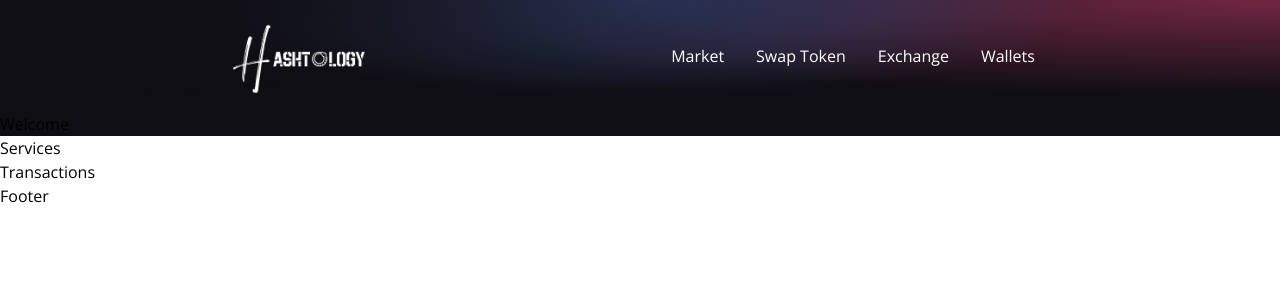
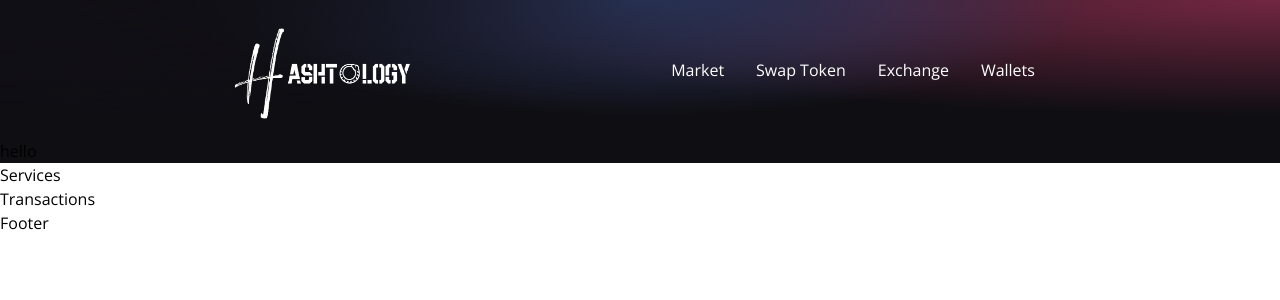
Before and after one commit to quiet-node/hashtology-dapp, a React (Vite) app in the folder client/: page / in a window 1280 px wide. Shown: the top 300 px of the page. Built offline with nearby package versions, Linux system fonts and the light colour scheme.

Commit message:
finish navBar

```diff
--- a/client/src/components/NavBar.tsx
+++ b/client/src/components/NavBar.tsx
@@ -8,7 +8,13 @@ interface Props {
 }
 
 const NavbarItem = ({ title, classProps }: Props) => {
-  return <li className={`mx-4 cursor-pointer ${classProps}`}>{title}</li>;
+  return (
+    <li
+      className={`mx-4 my-8 cursor-pointer  flex flex-col justify-start items-center  ${classProps}`}
+    >
+      {title}
+    </li>
+  );
 };
 
 const NavBar = () => {
@@ -20,7 +26,7 @@ const NavBar = () => {
         <img
           src='../../images/hashtology-logo-2.png'
           alt='logo'
-          className=' w-36 cursor-pointer'
+          className=' w-[12rem] cursor-pointer'
         />
       </div>
       <ul className='text-white md:flex hidden list-none flex-row justify-between items-center flex-initial'>
@@ -42,12 +48,18 @@ const NavBar = () => {
             onClick={() => setToggleMenu(true)}
           />
         )}
+
+        {/*  mobile nav bar */}
         {toggleMenu && (
-          <ul className='z-10 fixed top-0 right-2 p-3 w-[70vw] h-screen shadow-2xl md:hidden list-none flex flex-col justify-start items-end text-gray-400'>
+          <ul className='z-10 fixed top-0 right-0 p-3 w-[62vw] h-screen shadow-2xl md:hidden list-none flex flex-col justify-start items-end rounded-md blue-glassmorphism animate-slide-in text-white'>
             <li className='text-xl w-full my-2'>
               <AiOutlineClose onClick={() => setToggleMenu(false)} />
               {NavArr.map((item, index) => (
-                <NavbarItem key={index + item} title={item} classProps={''} />
+                <NavbarItem
+                  key={index + item}
+                  title={item}
+                  classProps='my-2 text-lg border-b-[0.3px] border-indigo-300'
+                />
               ))}
             </li>
           </ul>
--- a/client/src/components/Welcome.tsx
+++ b/client/src/components/Welcome.tsx
@@ -1,5 +1,14 @@
+import { AiFillPlayCircle } from 'react-icons/ai';
+import { SiEthereum } from 'react-icons/si';
+import { BsInfoCircle } from 'react-icons/bs';
+
+import { Loader } from './';
+
+const commonStyles =
+  'min-h-[70px] sm:px-0 px-2 sm:min-w-[120px] flex justify-center items-center border-[0.5px] border-gray-400 text-sm font-light text-white';
+
 const Welcome = () => {
-  return <h1 className=''>Welcome</h1>;
+  return <h1>hello</h1>;
 };
 
 export default Welcome;
--- a/client/src/index.css
+++ b/client/src/index.css
@@ -55,12 +55,12 @@ body {
 }
 
 .blue-glassmorphism {
-  background: rgb(39, 51, 89, 0.4);
+  background: rgb(39, 51, 89, 0.5);
   border-radius: 16px;
   box-shadow: 0 4px 30px rgba(0, 0, 0, 0.2);
   backdrop-filter: blur(5px);
   -webkit-backdrop-filter: blur(5px);
-  border: 1px solid rgba(0, 0, 0, 0.3);
+  border: 1px solid rgba(255, 255, 255, 0.2);
 }
 
 /* white glassmorphism */
```
